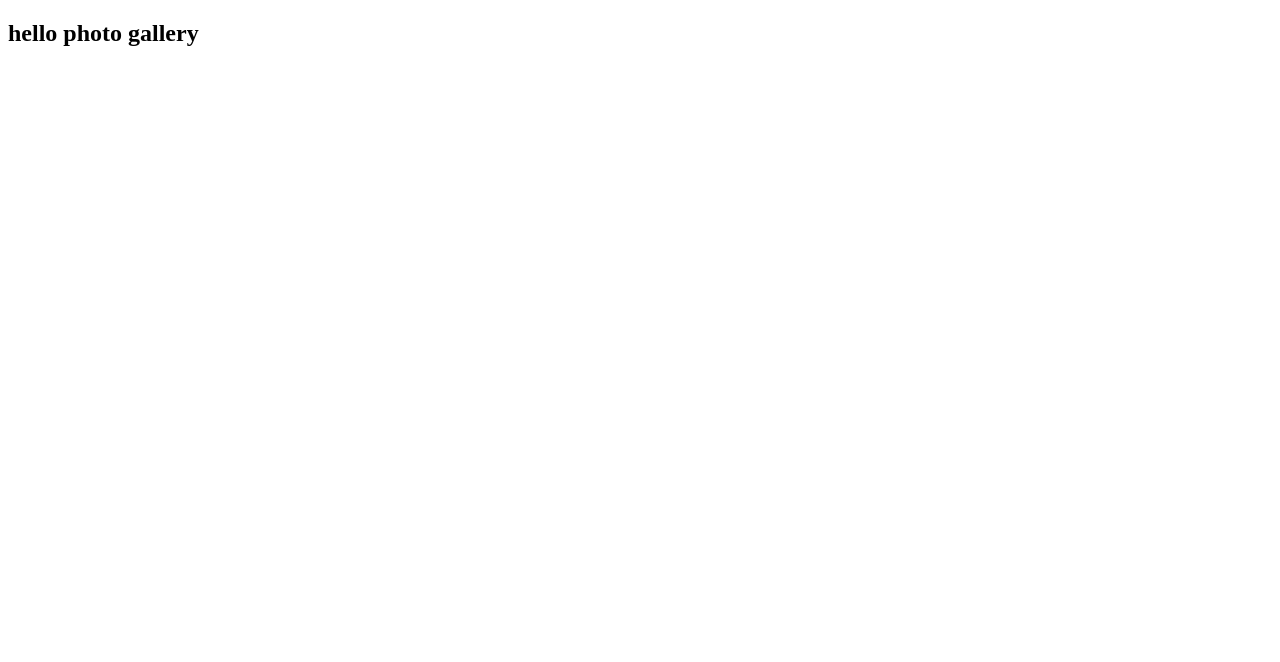
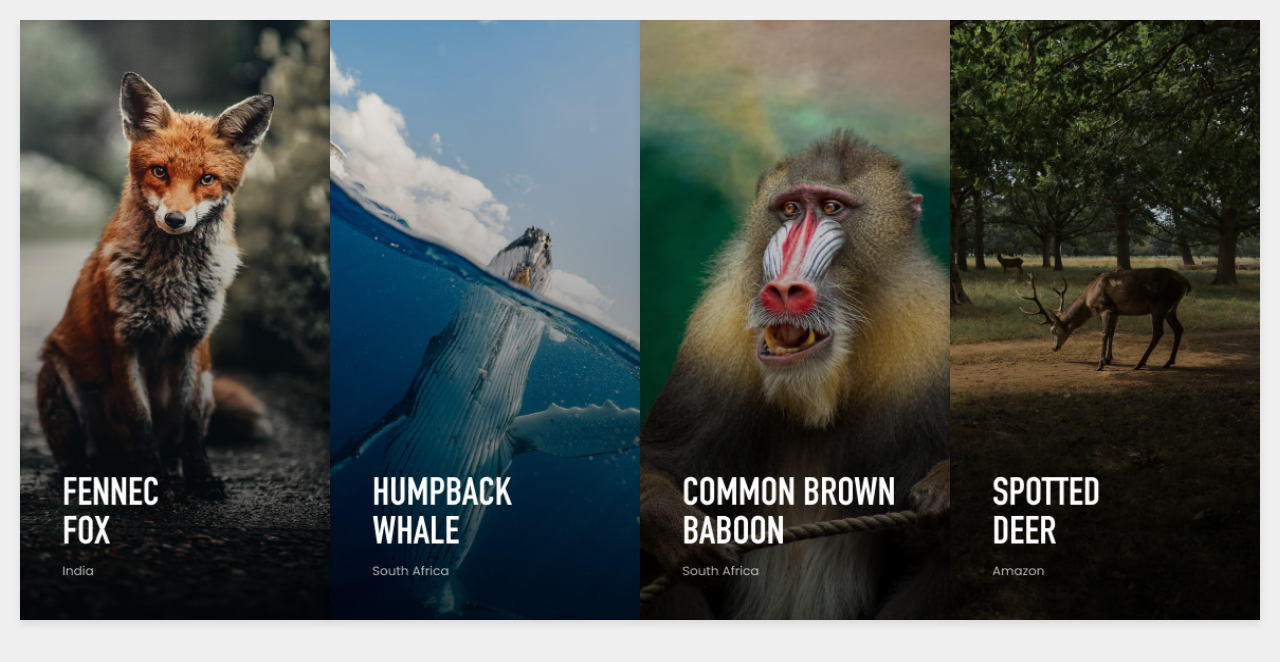
Before and after one commit to Roseuwizeye123/UI-Challenges, a plain HTML site: page index.html in a window 1280 px wide. Drawn offline with Linux system fonts and the light colour scheme; files that its build step writes are made by us from their sources; files whose address does not match are found by name.

Commit message:
this is Gallery01 and Gallery03

```diff
--- a/index.html
+++ b/index.html
@@ -4,12 +4,22 @@
     <meta charset="UTF-8">
     <meta name="viewport" content="width=device-width, initial-scale=1.0">
     <title>Photo Gallery</title>
-    <link rel="stylesheet" href="styles/styles.css">
+    <link rel="stylesheet" href="styles.css">
 </head>
 <body>
     <section class="gallery">
-        <!-- Gallery items will go here -->
-        <h1> hello photo gallery</h1>
+        <div class="gallery-item">
+            <img src="Image1 Interaction.png" alt="Photo 1">
+        </div>
+        <div class="gallery-item">
+            <img src="Image2 Interaction.png" alt="Photo 2">
+        </div>
+        <div class="gallery-item">
+            <img src="Image3 Interaction.png" alt="Photo 3">
+        </div>
+        <div class="gallery-item">
+            <img src="Image4 Interaction.png" alt="Photo 4">
+        </div>
     </section>
     <script src="scripts/main.js"></script>
 </body>
--- a/styles.css
+++ b/styles.css
@@ -0,0 +1,53 @@
+/* General Styles */
+* {
+    box-sizing: border-box;
+    margin: 0;
+    padding: 0;
+}
+
+body {
+    font-family: Arial, sans-serif;
+    line-height: 1.6;
+    background-color: #f0f0f0;
+    padding: 20px;
+}
+
+.gallery {
+    display: flex;
+    flex-wrap: wrap;
+    gap: 0px;
+    justify-content: center;
+}
+
+.gallery-item {
+    position: relative;
+    flex: 1 1 calc(25% - 16px); /* Adjust the percentage to change the number of columns */
+    overflow: hidden;
+    box-shadow: 0 4px 8px rgba(0, 0, 0, 0.1);
+    width: 98.5px; /* Set width */
+    height: 600px; /* Set height */
+    opacity: 1; /* Set initial opacity to 1 to make images visible */
+    gap: 0px; /* Set gap */
+    transition: transform 0.3s ease, opacity 0.3s ease;
+}
+
+.gallery-item img {
+    width: 100%;
+    height: 100%;
+    display: block;
+}
+
+.gallery-item:hover img {
+    transform: scale(1.1);
+}
+@media (max-width: 768px) {
+    .gallery-item {
+        width: 70px; /* Adjust width for smaller screens */
+    }
+}
+
+@media (max-width: 480px) {
+    .gallery-item {
+        width: 50px; /* Adjust width for mobile screens */
+    }
+}
```
Also changed, not shown: Image1 Interaction.png (added), Image2 Interaction.png (added), Image3 Interaction.png (added), Image4 Interaction.png (added).
